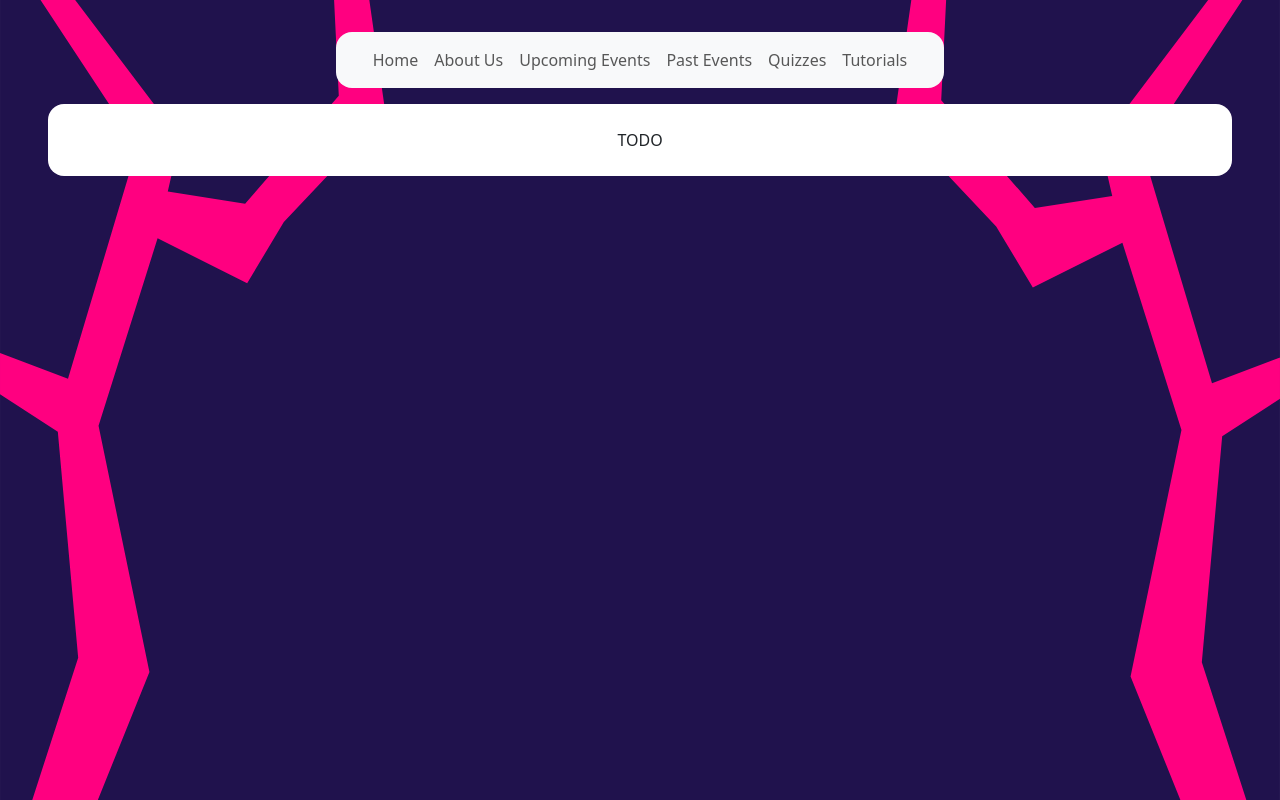
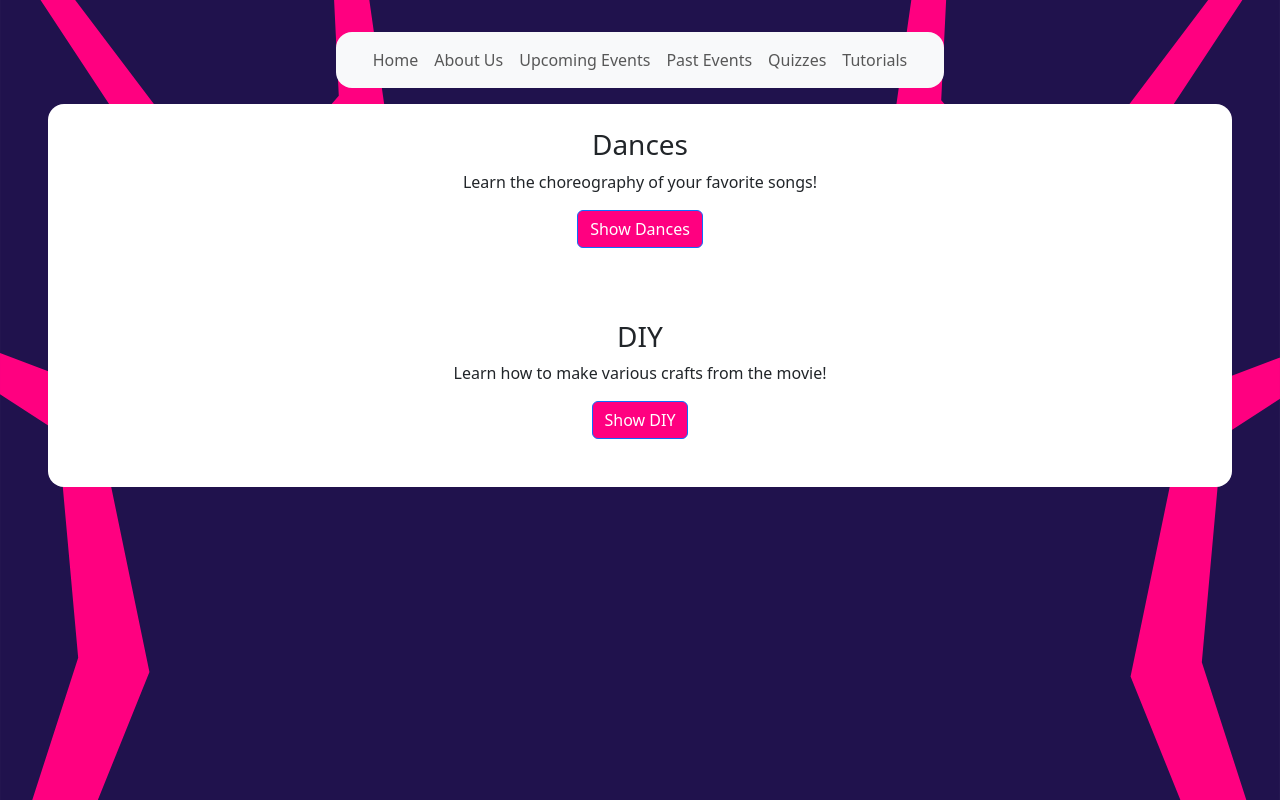
Before and after one commit to CS571-F25/p52, a React (Vite) app: page /#/tutorials in a window 1280 px wide. Built offline with nearby package versions, Linux system fonts and the light colour scheme.

Commit message:
Tutorials page done

```diff
--- a/src/components/Tutorials.jsx
+++ b/src/components/Tutorials.jsx
@@ -1,6 +1,61 @@
+import { useState } from "react";
+import {Card, Button, Container, Row, Col} from "react-bootstrap";
+
 export default function Tutorials () {
-    // TODO
-    return <div style={{backgroundColor: "white", padding: "1.5rem", borderRadius: "1rem"}}>
-      <text>TODO</text>
-      </div>
+
+  const [dances, setDances] = useState(false);
+  const [diy, setDiy] = useState(false);
+
+  return <div style={{backgroundColor: "white", padding: "1.5rem", borderRadius: "1rem"}}>
+    <Container>
+      <h3>Dances</h3>
+      <p>Learn the choreography of your favorite songs!</p>
+      <Button onClick={()=>{setDances(s=>!s)}} style={{backgroundColor:"#ff0080ff"}}>{dances ? "Hide Dances" : "Show Dances"}</Button>
+        <br/>
+        {
+          dances ?
+            <div>
+            <br/>
+            <h4>Golden</h4>
+            <iframe width="560" height="315" src="https://www.youtube.com/embed/qgojgsKgxO4?si=GsdQTaLL5xOCmsEp" title="YouTube video player" frameborder="0" allow="accelerometer; autoplay; clipboard-write; encrypted-media; gyroscope; picture-in-picture; web-share" referrerpolicy="strict-origin-when-cross-origin" allowfullscreen></iframe>
+            <br/><br/>
+            <h4>Soda Pop</h4>
+            <iframe width="560" height="315" src="https://www.youtube.com/embed/adeRPcoYJRI?si=o-gBhwv2dypBw8WI" title="YouTube video player" frameborder="0" allow="accelerometer; autoplay; clipboard-write; encrypted-media; gyroscope; picture-in-picture; web-share" referrerpolicy="strict-origin-when-cross-origin" allowfullscreen></iframe>
+            <br/><br/>
+            <h4>Your Idol</h4>
+            <iframe width="560" height="315" src="https://www.youtube.com/embed/PipEqZguT7I?si=JPD_QBinyR23IKct" title="YouTube video player" frameborder="0" allow="accelerometer; autoplay; clipboard-write; encrypted-media; gyroscope; picture-in-picture; web-share" referrerpolicy="strict-origin-when-cross-origin" allowfullscreen></iframe>
+            <br/><br/>
+            <h4>Takedown</h4>
+            <iframe width="560" height="315" src="https://www.youtube.com/embed/dqLuEgLeBPw?si=OpzUJHlyMGNong6u" title="YouTube video player" frameborder="0" allow="accelerometer; autoplay; clipboard-write; encrypted-media; gyroscope; picture-in-picture; web-share" referrerpolicy="strict-origin-when-cross-origin" allowfullscreen></iframe>
+            </div>
+          : <></>
+        }
+      <br/><br/><br/>
+      <h3>DIY</h3>
+      <p>Learn how to make various crafts from the movie!</p>
+      <Button onClick={()=>{setDiy(s=>!s)}} style={{backgroundColor:"#ff0080ff"}}>{diy ? "Hide DIY" : "Show DIY"}</Button>
+        <br/>
+        {
+          diy ?
+            <div>
+            <br/>
+            <h4>Norigae 노리개</h4>-
+            <p>Rumi</p>
+            <iframe width="560" height="315" src="https://www.youtube.com/embed/cIIprgB2uP4?si=FVHlqyeh9bfD6tUH" title="YouTube video player" frameborder="0" allow="accelerometer; autoplay; clipboard-write; encrypted-media; gyroscope; picture-in-picture; web-share" referrerpolicy="strict-origin-when-cross-origin" allowfullscreen></iframe>
+            <br/><br/>
+            <p>Mira</p>
+            <iframe width="560" height="315" src="https://www.youtube.com/embed/EkdG48W5RsA?si=Wmz1Jh5xJks8Fsws" title="YouTube video player" frameborder="0" allow="accelerometer; autoplay; clipboard-write; encrypted-media; gyroscope; picture-in-picture; web-share" referrerpolicy="strict-origin-when-cross-origin" allowfullscreen></iframe>
+            <br/><br/>
+            <p>Zoey</p>
+            <iframe width="560" height="315" src="https://www.youtube.com/embed/7QTVLYQKyIY?si=eNvrEZTgNkKGvYYF" title="YouTube video player" frameborder="0" allow="accelerometer; autoplay; clipboard-write; encrypted-media; gyroscope; picture-in-picture; web-share" referrerpolicy="strict-origin-when-cross-origin" allowfullscreen></iframe>
+            <br/><br/>
+            <br/>
+            <h4>Maedeup 매듭 Bracelet (Jinu's bracelet)</h4>
+            <iframe width="560" height="315" src="https://www.youtube.com/embed/YPtUIqpQ9ew?si=oLedYw-gMYdGEvbl" title="YouTube video player" frameborder="0" allow="accelerometer; autoplay; clipboard-write; encrypted-media; gyroscope; picture-in-picture; web-share" referrerpolicy="strict-origin-when-cross-origin" allowfullscreen></iframe>
+            </div>
+          : <></>
+        }
+      <br/>
+    </Container>
+  </div>
 }
```
